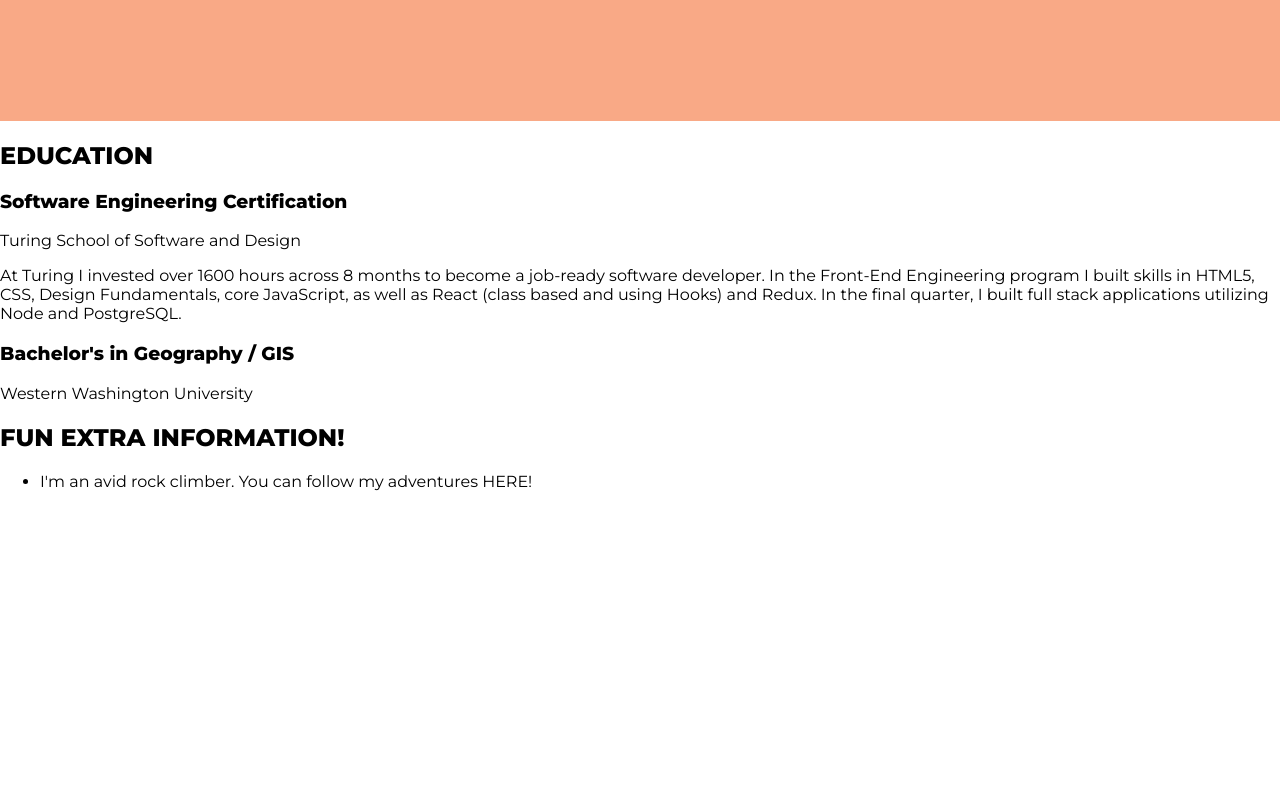
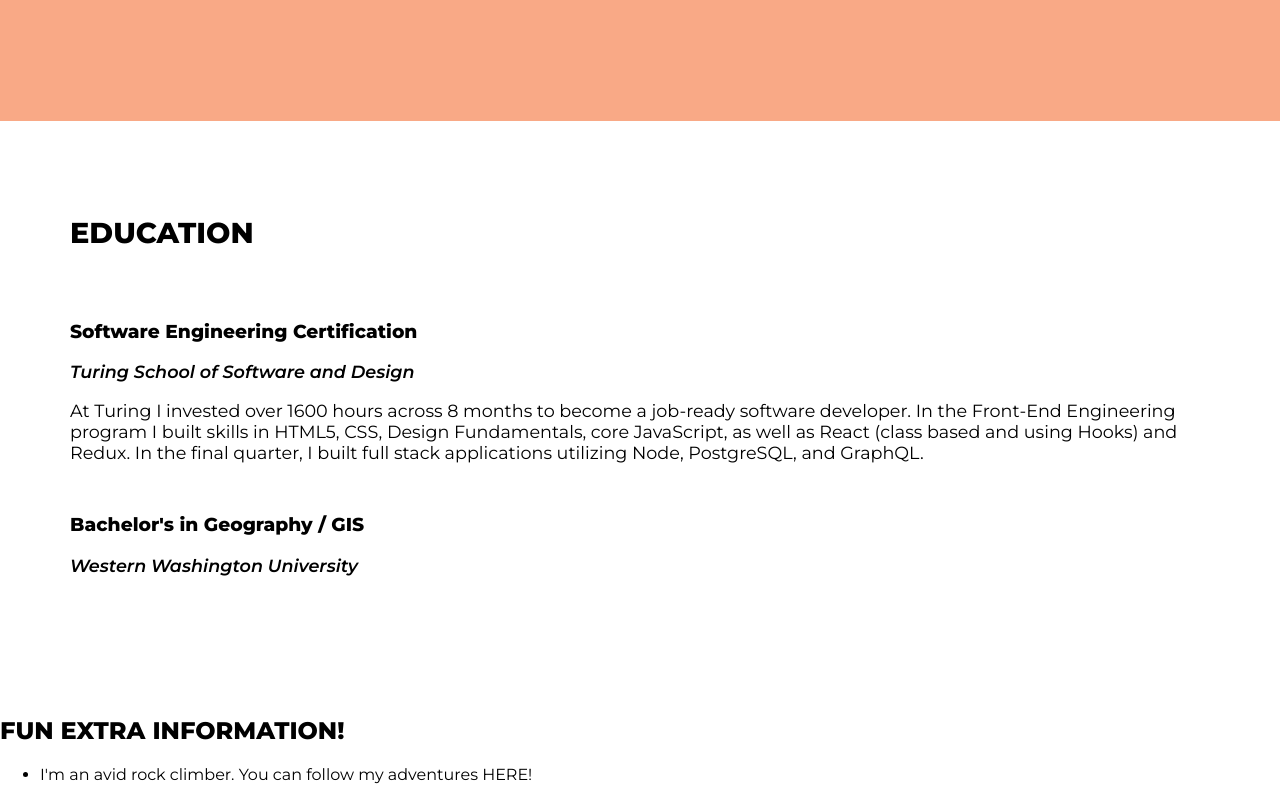
Before and after one commit to benjamin-firth/professional-website, a React (Create React App) app: page / in a window 1280 px wide. Shown: the part 2494-3294 px from the top of the page. Before the commit the page ends 3001 px from the top, so only its background shows below. Built offline with nearby package versions, Linux system fonts and the light colour scheme.

Commit message:
Add styled components to education component

```diff
--- a/src/components/Education/Education.js
+++ b/src/components/Education/Education.js
@@ -1,20 +1,42 @@
 import React from 'react';
+import styled from 'styled-components';
 
 const Education = () => {
   return (
-    <section>
+    <StyledEducation>
       <h2>EDUCATION</h2>
-      <article>
+      <StyledSchool>
         <h3>Software Engineering Certification</h3>
-        <p>Turing School of Software and Design</p>
-        <p>At Turing I invested over 1600 hours across 8 months to become a job-ready software developer. In the Front-End Engineering program I built skills in HTML5, CSS, Design Fundamentals, core JavaScript, as well as React (class based and using Hooks) and Redux. In the final quarter, I built full stack applications utilizing Node and PostgreSQL.</p>
-      </article>
-      <article>
+        <p className='school-title'>Turing School of Software and Design</p>
+        <p>At Turing I invested over 1600 hours across 8 months to become a job-ready software developer. In the Front-End Engineering program I built skills in HTML5, CSS, Design Fundamentals, core JavaScript, as well as React (class based and using Hooks) and Redux. In the final quarter, I built full stack applications utilizing Node, PostgreSQL, and GraphQL.</p>
+      </StyledSchool>
+      <StyledSchool>
         <h3>Bachelor's in Geography / GIS</h3>
-        <p>Western Washington University</p>
-      </article>
-    </section>
+        <p className='school-title'>Western Washington University</p>
+      </StyledSchool>
+    </StyledEducation>
   );
 };
 
+const StyledEducation = styled.section`
+  padding: 70px;
+
+  h2 {
+    font-size: 1.8em;
+    margin-bottom: 70px;
+  }
+`;
+
+const StyledSchool = styled.article`
+  margin-bottom: 50px;
+
+  p {
+    font-size: 1.1em;
+  }
+
+  .school-title {
+    font-style: italic;
+  }
+`;
+
 export default Education;
```
